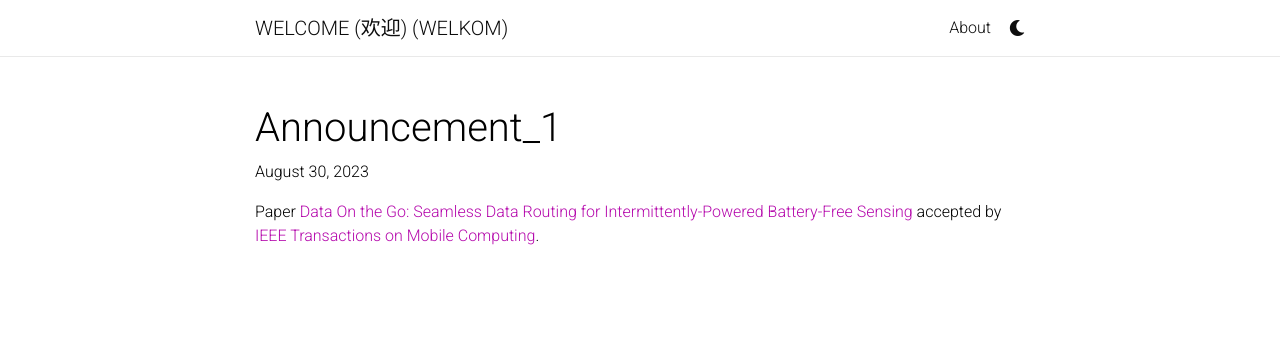
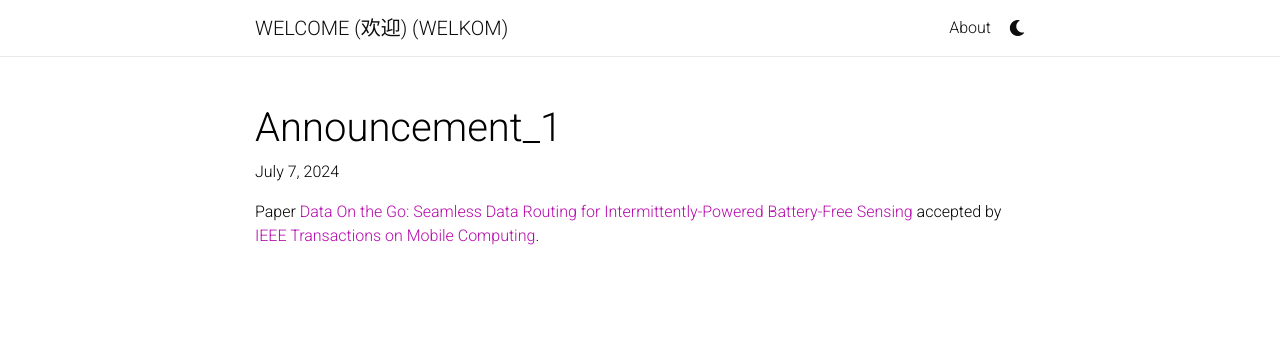
Before and after one commit to lgs001elite/lgs001elite.github.io, a Jekyll site: the page built from _news/announcement_1.md, in a window 1280 px wide. Shown: the top 355 px of the page. Built offline with Jekyll 4.4.1, drawn with Linux system fonts in a browser that asks for light colours; nearby versions of some CDN libraries; a style sheet for code colours, icons or effects is not loaded.

Commit message:
change time

```diff
--- a/_news/announcement_1.md
+++ b/_news/announcement_1.md
@@ -1,6 +1,6 @@
 ---
 layout: post
-date: 2023-08-30 15:59:00-0400
+date: 2024-07-07 15:59:00-0400
 inline: true
 ---
 
```
